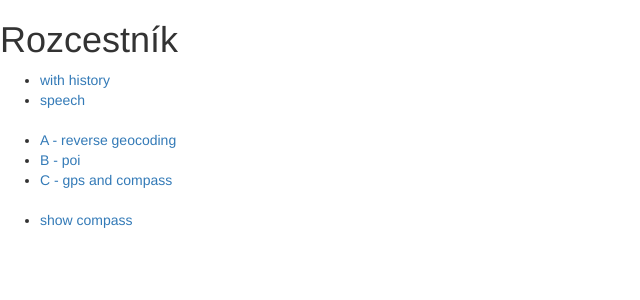
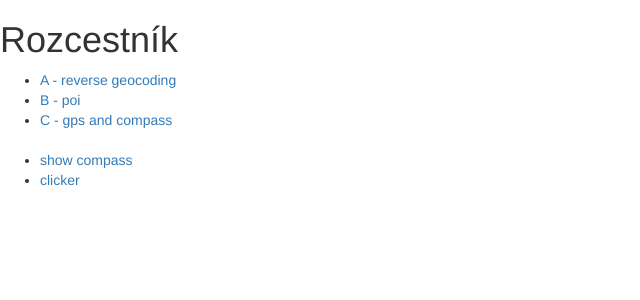
Before and after one commit to pavelcerny/naviterier-dp, a Django app: page / in a window 1280 px wide. Shown: the top 300 px of the page, without its empty margins (0-640 px from the left). Run offline with Django 3.2, Linux system fonts and the light colour scheme; some libraries are stand-ins or nearby versions.

Commit message:
clicker in index

```diff
--- a/chat/templates/chat/index.html
+++ b/chat/templates/chat/index.html
@@ -6,14 +6,12 @@
     <h1>Rozcestník</h1>
 
     <ul>
-        <li><a href="{% url 'chat:w_history' %}">with history</a></li>
-        <li><a href="{% url 'chat:speech' %}">speech</a></li>
-        <br>
         <li><a href="{% url 'chat:reversegeocoding' %}">A - reverse geocoding</a></li>
         <li><a href="{% url 'chat:poi' %}">B - poi</a></li>
         <li><a href="{% url 'chat:gpsandcompass' %}">C - gps and compass</a></li>
         <br>
         <li><a href="{% url 'chat:showCompass' %}">show compass</a></li>
+        <li><a href="{% url 'chat:clicker' %}">clicker</a></li>
     </ul>
 
 {% endblock %}
```
